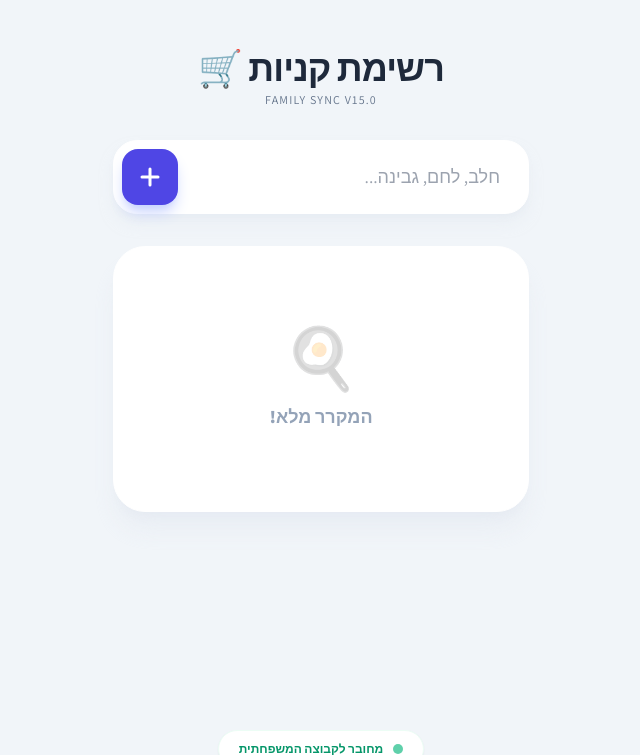
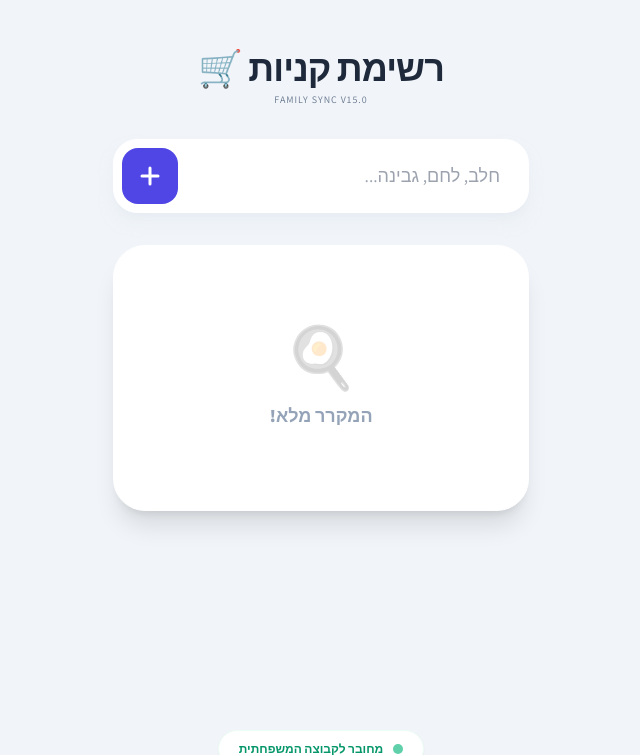
Before and after one commit to pavlo100-bit/-family-shopping-list-., a Flask app: page / in a window 1280 px wide. Shown: the top 755 px of the page, without its empty margins (319-959 px from the left). Run offline with Flask 3, Linux system fonts and the light colour scheme; data that the repository does not hold is empty; some libraries are stand-ins or nearby versions.

Commit message:
Update index.html

```diff
--- a/templates/index.html
+++ b/templates/index.html
@@ -16,7 +16,6 @@
             text-transform: uppercase; letter-spacing: 0.05em;
         }
         .checkbox-custom { transition: all 0.2s cubic-bezier(0.4, 0, 0.2, 1); }
-        .tap-target { -webkit-tap-highlight-color: transparent; }
     </style>
 </head>
 <body class="pb-24">
@@ -24,21 +23,21 @@
 
         <header class="p-8 pt-12 text-center">
             <h1 class="text-4xl font-extrabold text-slate-800 tracking-tight">רשימת קניות <span class="text-indigo-600">🛒</span></h1>
-            <p class="text-slate-500 font-medium mt-1 uppercase tracking-widest text-xs">Family Sync v15.0</p>
+            <p class="text-slate-500 font-medium mt-1 uppercase tracking-widest text-[10px]">Family Sync v15.0</p>
         </header>
 
         <div class="px-4 mb-8">
             <form action="/add" method="POST" class="flex gap-2 bg-white p-2 rounded-3xl shadow-lg shadow-slate-200/50 border border-white">
                 <input type="text" name="item_name" placeholder="חלב, לחם, גבינה..."
                        class="flex-1 px-5 py-3 bg-transparent focus:outline-none text-lg font-medium text-slate-700">
-                <button type="submit" class="bg-indigo-600 text-white p-4 rounded-2xl font-bold shadow-lg shadow-indigo-200 active:scale-90 transition-transform tap-target">
+                <button type="submit" class="bg-indigo-600 text-white p-4 rounded-2xl font-bold active:scale-90 transition-transform">
                     <svg class="w-6 h-6" fill="none" stroke="currentColor" viewBox="0 0 24 24"><path stroke-linecap="round" stroke-linejoin="round" stroke-width="3" d="M12 4v16m8-8H4"/></svg>
                 </button>
             </form>
         </div>
 
         <div class="px-4 flex-1">
-            <div class="bg-white rounded-[2rem] shadow-xl shadow-slate-200/60 overflow-hidden mb-8 border border-white">
+            <div class="bg-white rounded-[2rem] shadow-xl overflow-hidden mb-8 border border-white">
                 {% if not items %}
                     <div class="p-20 text-center">
                         <div class="text-6xl mb-4 opacity-20">🍳</div>
@@ -54,7 +53,7 @@
                             {% endif %}
 
                             <div class="group">
-                                <a href="/toggle/{{ item[0] }}" class="tap-target flex items-center gap-4 p-4 rounded-2xl hover:bg-slate-50 transition-colors {{ 'item-checked' if item[3] == 1 }}">
+                                <a href="/toggle/{{ item[0] }}" class="flex items-center gap-4 p-4 rounded-2xl hover:bg-slate-50 transition-colors {{ 'item-checked' if item[3] == 1 }}">
                                     <div class="checkbox-custom w-9 h-9 rounded-full border-2 flex items-center justify-center {{ 'bg-indigo-600 border-indigo-600 shadow-md shadow-indigo-100' if item[3] == 1 else 'border-slate-200 bg-white' }}">
                                         {% if item[3] == 1 %}
                                             <svg class="w-5 h-5 text-white" fill="none" stroke="currentColor" viewBox="0 0 24 24"><path stroke-linecap="round" stroke-linejoin="round" stroke-width="3" d="M5 13l4 4L19 7"/></svg>
@@ -70,15 +69,14 @@
 
             {% if items %}
             <div class="px-2 mb-12">
-                <a href="/clear" class="flex items-center justify-center gap-3 w-full py-5 bg-white text-rose-500 rounded-[1.5rem] font-black border border-rose-100 shadow-sm active:bg-rose-50 transition-all tap-target">
-                    <svg class="w-5 h-5" fill="none" stroke="currentColor" viewBox="0 0 24 24"><path stroke-linecap="round" stroke-linejoin="round" stroke-width="2" d="M19 7l-.867 12.142A2 2 0 0116.138 21H7.862a2 2 0 01-1.995-1.858L5 7m5 4v6m4-4v6m1-10V4a1 1 0 00-1-1h-4a1 1 0 00-1 1v3M4 7h16"/></svg>
-                    נקה מוצרים שנקנו
+                <a href="/clear" class="flex items-center justify-center gap-3 w-full py-5 bg-white text-rose-500 rounded-[1.5rem] font-black border border-rose-100 shadow-sm active:bg-rose-50 transition-all">
+                    🗑️ נקה מוצרים שנקנו
                 </a>
             </div>
             {% endif %}
         </div>
 
-        <footer class="text-center p-8 space-y-3">
+        <footer class="text-center p-8">
             <div class="inline-flex items-center px-5 py-2.5 bg-white text-emerald-600 rounded-full text-xs font-black shadow-sm border border-emerald-50">
                 <span class="w-2.5 h-2.5 bg-emerald-500 rounded-full ml-2.5 animate-pulse"></span>
                 מחובר לקבוצה המשפחתית
```
